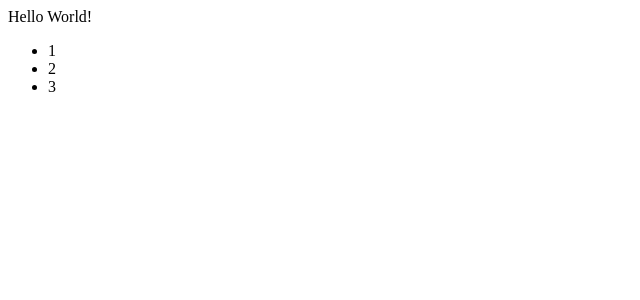
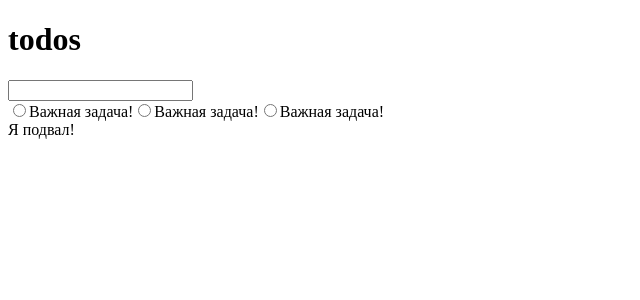
Before and after one commit to WebHeroSchool/toDoVoronkova, a React (Create React App) app: page / in a window 1280 px wide. Shown: the top 300 px of the page, without its empty margins (0-640 px from the left). Built offline with nearby package versions, Linux system fonts and the light colour scheme.

Commit message:
Создала компоненты и отрендерила в разметку

```diff
--- a/src/App.js
+++ b/src/App.js
@@ -1,14 +1,13 @@
 import React from 'react';
-
-const ItemList = () => (<ul>
-  <li>1</li>
-  <li>2</li>
-  <li>3</li>
-</ul>);
+import TodoInput from './components/TodoInput/TodoInput';
+import TodoList from './components/TodoList/TodoList';
+import Footer from './components/Footer/Footer';
 
 const App = () => (<div>
-  Hello World!
-  <ItemList />
-</div>)
+  <h1>todos</h1>
+  <TodoInput />
+  <TodoList />
+  <Footer />
+</div>);
 
 export default App;
--- /dev/null
+++ b/src/components/Footer/Footer.js
@@ -0,0 +1,7 @@
+import React from 'react';
+
+const Footer = () => (<footer>
+  Я подвал!
+</footer>);
+
+export default Footer;
--- /dev/null
+++ b/src/components/TodoInput/TodoInput.js
@@ -0,0 +1,7 @@
+import React from 'react';
+
+const TodoInput = () => (<form>
+  <input type='text'></input>
+</form>);
+
+export default TodoInput;
--- /dev/null
+++ b/src/components/TodoList/TodoList.js
@@ -0,0 +1,18 @@
+import React from 'react';
+
+const TodoList = () => (<div>
+  <label htmlFor="1">
+    <input type="radio" id="1"></input>
+    Важная задача!
+  </label>
+  <label htmlFor="2">
+    <input type="radio" id="2"></input>
+    Важная задача!
+  </label>
+  <label htmlFor="3">
+    <input type="radio" id="3"></input>
+    Важная задача!
+  </label>
+</div>);
+
+export default TodoList;
```
